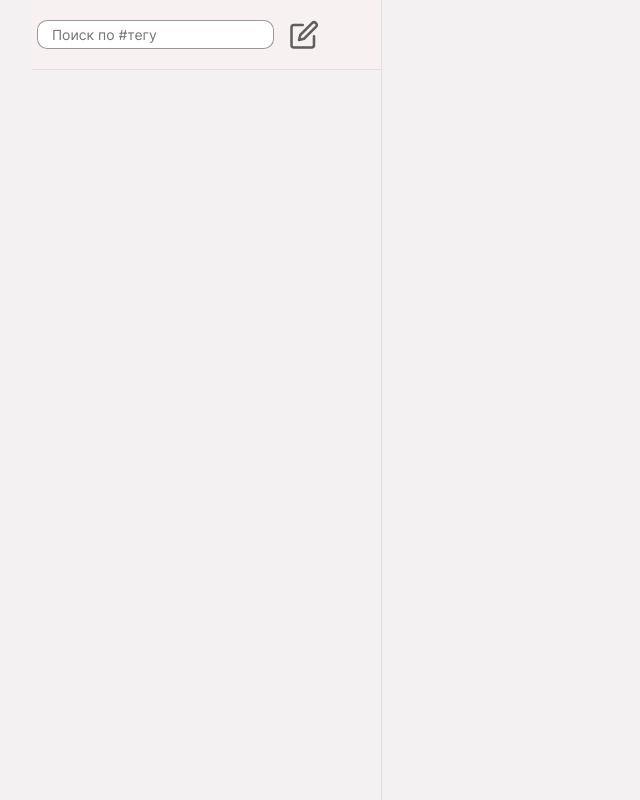
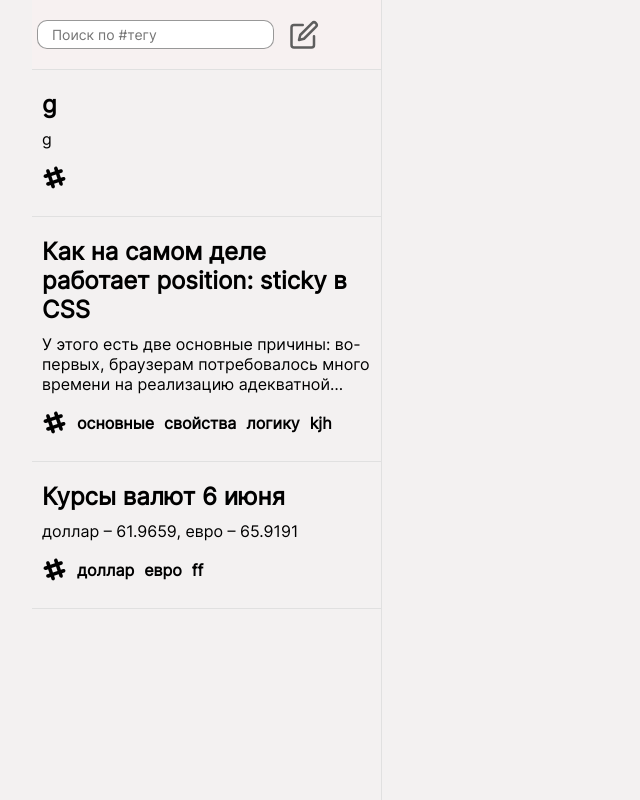
Before and after one commit to AlexGurski/notes, a React (Create React App) app: page / in a window 1280 px wide. Shown: the whole page, without its empty margins (0-640 px from the left). Built offline with nearby package versions, Linux system fonts and the light colour scheme; no server answers; data requests are answered from the project's data file.

Commit message:
Commit description

```diff
--- a/db.json
+++ b/db.json
@@ -14,11 +14,18 @@
       "tags": [
         "основные",
         "свойства",
-        "логику"
+        "логику",
+        "kjh"
       ],
       "title": "Как на самом деле работает position: sticky в CSS",
       "text": "У этого есть две основные причины: во-первых, браузерам потребовалось много времени на реализацию адекватной поддержки этого свойства. И все просто успели забыть о нём.\nВо-вторых, многие разработчики до конца не понимают логику, по которой это свойство работает. И тут появляюсь я!zz        ",
       "id": "Как нkht-k"
+    },
+    {
+      "tags": [],
+      "title": "g",
+      "text": "g",
+      "id": "3yspqb85-u"
     }
   ]
 }
--- a/package.json
+++ b/package.json
@@ -17,8 +17,8 @@
     "json-server": "^0.17.0"
   },
   "scripts": {
-    "dev": "react-scripts start",
-    "start": "node server.js",
+    "dev": "react-scripts start node server.js",
+    "start": "react-scripts start",
     "build": "react-scripts build",
     "test": "react-scripts test",
     "eject": "react-scripts eject",
--- a/src/App.js
+++ b/src/App.js
@@ -7,18 +7,19 @@ import { get} from "./modules/query";
 function App() {
   const [notes,setNotes] = useState(false)
   const [fullNotes, setFullNotes] = useState(false)
-  const [updateServer,setUpdateServer] = useState(false)
+  const [updateServ,setUpdateServer] = useState(false)
 
   useEffect(()=>{
+    console.log('dfgdfg')
     get()
     .then((response) => {
       return response.json();
     })
     .then((data) => {
-
       setNotes(data.reverse());
+      console.log('1111')
     });
-  },[updateServer])
+  },[updateServ])
 
   const filterTags = (tag)=>  {
     get()
@@ -26,15 +27,15 @@ function App() {
       return response.json();
     })
     .then((data)=>{
-     setNotes(data.filter(e=>e.tags.join('').indexOf(tag)!==-1?true:false))
+     setNotes(data.filter(e=>e.tags.join('').indexOf(tag)!==-1?true:false).reverse())
     })
 
   }
 
   return (
     <div className="notes">
-        <NotesListItems notes={notes} onClickOnText={notesTo=>setFullNotes(notesTo)} filterTags={e=>filterTags(e)} updateServer={()=>setUpdateServer(!updateServer)}/>
-        <NotesTextItem fullNotes={fullNotes} updateServer={()=>setUpdateServer(!updateServer)}/>
+        <NotesListItems notes={notes} onClickOnText={notesTo=>setFullNotes(notesTo)} filterTags={e=>filterTags(e)} updateServer={()=>setUpdateServer(!updateServ)}/>
+        <NotesTextItem fullNotes={fullNotes} updateServer={()=>setUpdateServer(!updateServ)}/>
     </div>
   );
 }
--- a/src/modules/query.js
+++ b/src/modules/query.js
@@ -1,6 +1,6 @@
 import axios from "axios";
-const URL = 'https://testnotestask.herokuapp.com/notes/'
-//const URL = 'http://localhost:3001/notes/'
+//const URL = 'https://testnotestask.herokuapp.com/notes/'
+const URL = 'http://localhost:3001/notes/'
 export const get = () =>{
     return fetch(URL)
    }
```
